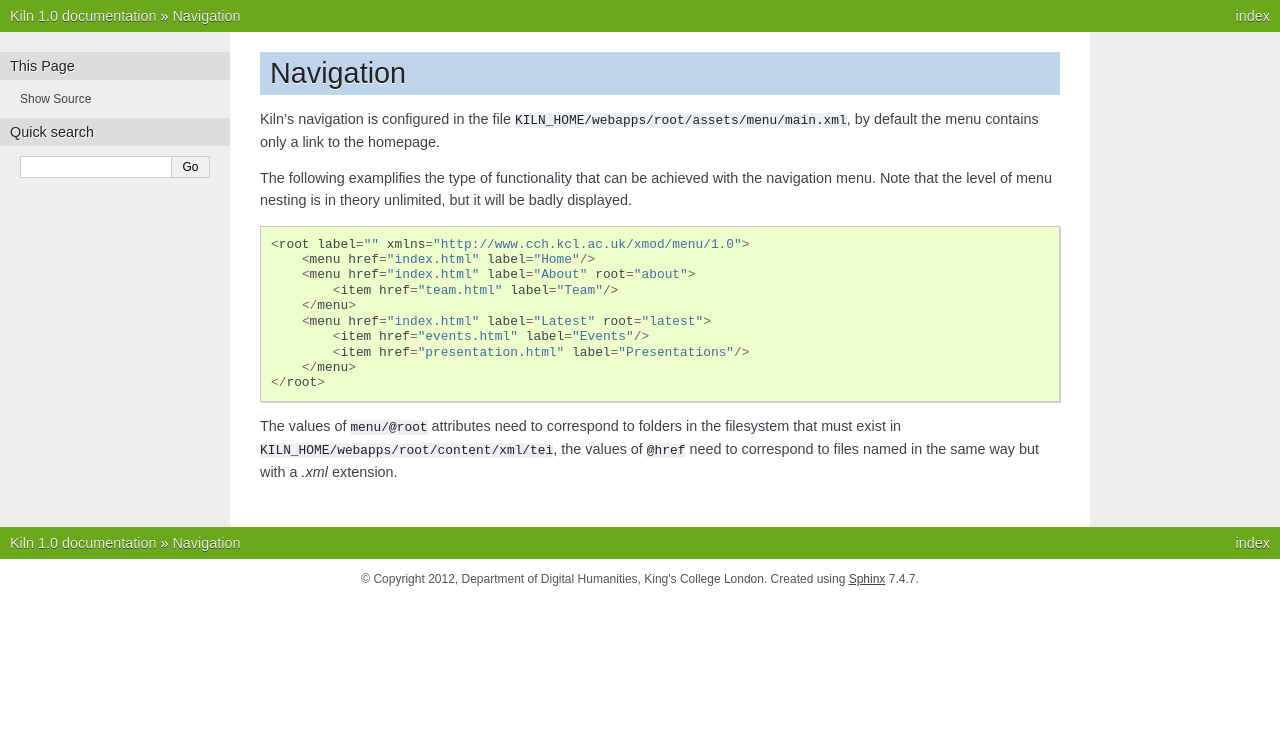
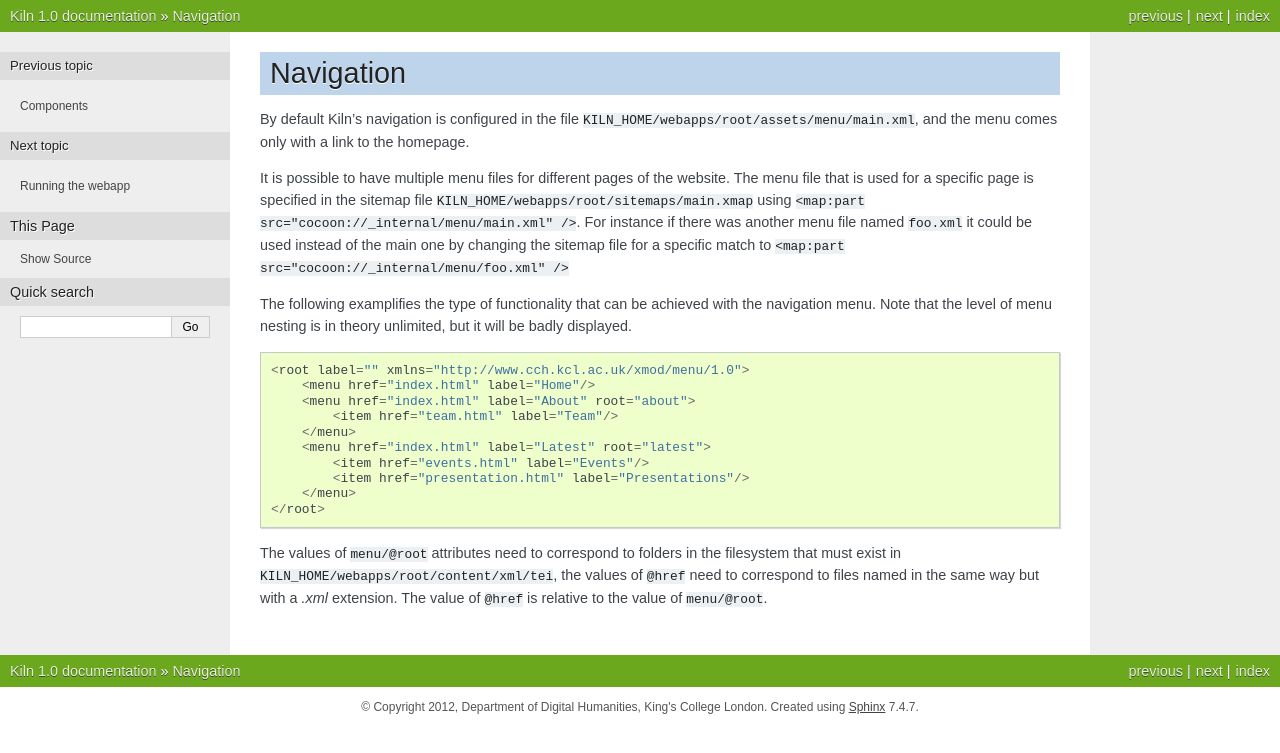
Before and after one commit to kcl-ddh/kiln, a Sphinx documentation site: the page built from docs/source/navigation.rst, in a window 1280 px wide. Shown: the top 753 px of the page. Built offline with Sphinx 7.4.7, drawn with Linux system fonts in a browser that asks for light colours.

Commit message:
Added information about multiple menu files.

```diff
--- a/docs/source/index.rst
+++ b/docs/source/index.rst
@@ -43,6 +43,7 @@
     quickstart
     structure
     components
+    navigation
     running
     templating
     searching
--- a/docs/source/navigation.rst
+++ b/docs/source/navigation.rst
@@ -3,9 +3,17 @@
 Navigation
 ==========
 
-Kiln's navigation is configured in the file
-``KILN_HOME/webapps/root/assets/menu/main.xml``, by default the menu contains
-only a link to the homepage.
+By default Kiln's navigation is configured in the file
+``KILN_HOME/webapps/root/assets/menu/main.xml``, and the menu comes only with a
+link to the homepage.
+
+It is possible to have multiple menu files for different pages of the website.
+The menu file that is used for a specific page is specified in the sitemap file
+``KILN_HOME/webapps/root/sitemaps/main.xmap`` using
+``<map:part src="cocoon://_internal/menu/main.xml" />``. For instance if there
+was another menu file named ``foo.xml`` it could be used instead of the main
+one by changing the sitemap file for a specific match to
+``<map:part src="cocoon://_internal/menu/foo.xml" />``
 
 The following examplifies the type of functionality that can be achieved with
 the navigation menu. Note that the level of menu nesting is in theory
@@ -27,4 +35,5 @@
 The values of ``menu/@root`` attributes need to correspond to folders in the
 filesystem that must exist in ``KILN_HOME/webapps/root/content/xml/tei``, the
 values  of ``@href`` need to correspond to files named in the same way but with
-a *.xml* extension.
+a *.xml* extension. The value of ``@href`` is relative to the value of
+``menu/@root``.
--- a/docs/source/quickstart.rst
+++ b/docs/source/quickstart.rst
@@ -16,7 +16,7 @@
    ``KILN_HOME/webapps/root/content/xml/tei``. By default Kiln needs a TEI
    index.xml file at that location
 #. Reload the browser. It should now display the contents of the index file,
-   together with some very basic navigation.
+   together with some very basic :ref:`navigation <navigation>`.
 
 Principles
 ----------
```
